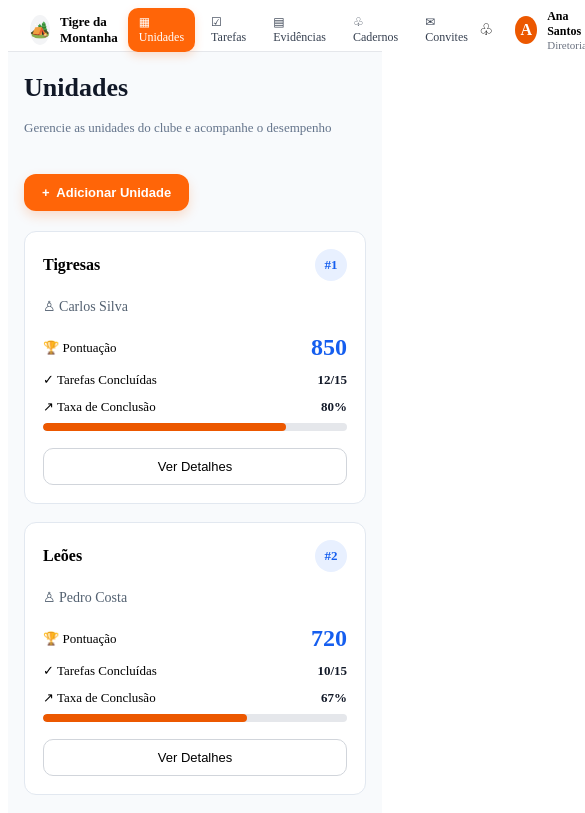
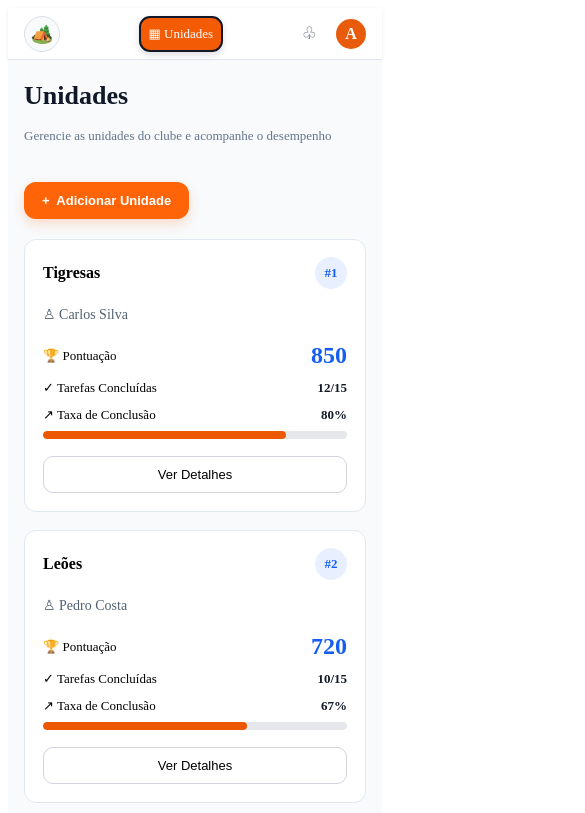
Before and after one commit to desbravadores-sisa/Desbravadores-Aplicacao-Web, a React (Vite) app in the folder desbravadores_aplicacao/: page /unidades in a window 390 px wide. Shown: the top 813 px of the page, 585 px wide, since content can reach past the window. Built offline with nearby package versions, Linux system fonts and the light colour scheme.

Commit message:
add: Atualização do CSS unidades

```diff
--- a/desbravadores_aplicacao/src/components/Navbar/Navbar.module.css
+++ b/desbravadores_aplicacao/src/components/Navbar/Navbar.module.css
@@ -1,14 +1,15 @@
 .navbar {
-  height: 44px;
-  background: white;
+  height: 52px;
+  background: #fff;
 
   display: flex;
   align-items: center;
   justify-content: space-between;
 
-  padding: 0 22px;
+  padding: 0 28px;
 
-  border-bottom: 1px solid #e5e7eb;
+  border-bottom: 1px solid #dfe4ea;
+  box-shadow: 0 1px 4px rgba(15, 23, 42, 0.08);
 
   box-sizing: border-box;
 }
@@ -19,24 +20,29 @@
 .logoArea {
   display: flex;
   align-items: center;
-  gap: 10px;
+  gap: 11px;
+  flex-shrink: 0;
 }
 
 .logo {
-  width: 30px;
-  height: 30px;
+  width: 34px;
+  height: 34px;
 
   display: flex;
   align-items: center;
   justify-content: center;
 
   border-radius: 50%;
-  background: #f3f4f6;
+  background: #f8fafc;
+  border: 1px solid #d9e0e8;
+  font-size: 18px;
 }
 
 .title {
-  font-size: 13px;
+  color: #1f2937;
+  font-size: 14px;
   font-weight: 700;
+  white-space: nowrap;
 }
 
 
@@ -45,18 +51,25 @@
 .menu {
   display: flex;
   align-items: center;
-  gap: 5px;
+  gap: 4px;
+  margin: 0 auto;
+  padding: 0 24px;
 }
 
 .menu a {
+  box-sizing: border-box;
   text-decoration: none;
-  color: #374151;
+  color: #475569;
 
-  font-size: 12px;
+  font-size: 13px;
+  font-weight: 500;
 
-  padding: 7px 11px;
+  padding: 8px 12px;
 
-  border-radius: 10px;
+  border: 2px solid transparent;
+  border-radius: 11px;
+  white-space: nowrap;
+  transition: background-color 0.2s, border-color 0.2s, color 0.2s;
 }
 
 .menu a:hover {
@@ -64,9 +77,10 @@
 }
 
 .menu a.active {
-  background: #ff6508;
-  color: white;
-  box-shadow: 0 4px 10px rgba(255, 101, 8, 0.2);
+  background: #f45b05;
+  border-color: #111827;
+  color: #fff;
+  box-shadow: 0 3px 7px rgba(15, 23, 42, 0.14);
 }
 
 
@@ -75,20 +89,23 @@
 .profile {
   display: flex;
   align-items: center;
-  gap: 10px;
+  gap: 9px;
+  flex-shrink: 0;
 }
 
 .notification {
-  margin-right: 12px;
+  margin-right: 10px;
+  color: #475569;
+  font-size: 17px;
 }
 
 .avatar {
-  width: 28px;
-  height: 28px;
+  width: 30px;
+  height: 30px;
 
   border-radius: 50%;
 
-  background: #ec5800;
+  background: #e95b0c;
   color: white;
 
   display: flex;
@@ -100,11 +117,43 @@
 
 .profile strong {
   display: block;
+  color: #1f2937;
   font-size: 12px;
 }
 
 .profile small {
   display: block;
-  font-size: 11px;
+  font-size: 10px;
   color: #6b7280;
 }
+
+@media (max-width: 900px) {
+  .navbar {
+    padding: 0 16px;
+  }
+
+  .menu {
+    padding: 0 8px;
+  }
+
+  .menu a {
+    padding-inline: 8px;
+  }
+
+  .profile > div:not(.avatar),
+  .profile > span:last-child {
+    display: none;
+  }
+}
+
+@media (max-width: 620px) {
+  .title,
+  .menu a:not(.active) {
+    display: none;
+  }
+
+  .menu {
+    margin-left: auto;
+    padding: 0;
+  }
+}
--- a/desbravadores_aplicacao/src/components/NotebookCard/NotebookCard.jsx
+++ b/desbravadores_aplicacao/src/components/NotebookCard/NotebookCard.jsx
@@ -66,7 +66,13 @@ function NotebookCard({
           <p>Término: {endDate}</p>
         </div>
 
-        <span className={styles.status}>
+        <span className={`${styles.status} ${
+          status === "Ativo"
+            ? styles.statusActive
+            : status === "Concluído antecipadamente"
+              ? styles.statusCompleted
+              : styles.statusClosed
+        }`}>
           ● {status}
         </span>
 
--- a/desbravadores_aplicacao/src/components/NotebookCard/NotebookCard.module.css
+++ b/desbravadores_aplicacao/src/components/NotebookCard/NotebookCard.module.css
@@ -109,8 +109,17 @@
   border-radius: 20px;
 
   background: #eff6ff;
+  color: #155eef;
+}
 
-  color: #155eef;
+.statusCompleted {
+  background: #e7fbf2;
+  color: #07875f;
+}
+
+.statusClosed {
+  background: #eef2f6;
+  color: #64748b;
 }
 
 
```
